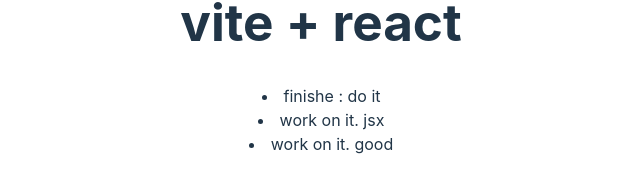
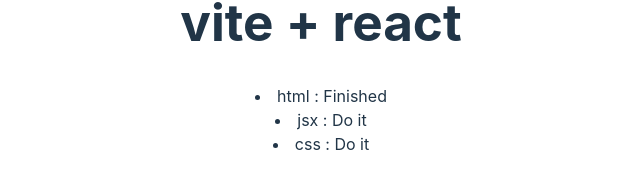
Before and after one commit to Idba1/explore-react-core-concept, a React (Vite) app: page / in a window 1280 px wide. Shown: the part 342-534 px from the top of the page, without its empty margins (319-959 px from the left). Built offline with nearby package versions, Linux system fonts and the light colour scheme.

Commit message:
ternary oprator in conditional rendering

```diff
--- a/src/App.jsx
+++ b/src/App.jsx
@@ -10,9 +10,9 @@
   return (
     <>
       <h1>vite + react</h1>
-      <Todo task='do it' isDone={true}></Todo>
-      <Todo task='jsx' isDone={false}></Todo>
-      <Todo task='good'></Todo>
+      <Todo task='html : ' isDone={true}></Todo>
+      <Todo task='jsx : ' isDone={false}></Todo>
+      <Todo task='css : '></Todo>
       {/* <Student></Student>
       <Student2></Student2>
       <Student3 grad="7" score = "2.83"></Student3>
--- a/src/Todo.jsx
+++ b/src/Todo.jsx
@@ -12,7 +12,7 @@
 // export default function Todo({task, isDone}){
 
 //         if(isDone === true){
-//             return <li>finishe : {task}</li>
+//             return <li>finished : {task}</li>
 //         }
 //         else{
 //             return <li>work on it. {task}</li>
@@ -21,11 +21,21 @@
 // }
 
 
-// COnditional rendering Option:2
+// // COnditional rendering Option:2
+
+// export default function Todo({task, isDone}){
+//         if(isDone === true){
+//             return <li>finishe : {task}</li>
+//         }
+//         return <li>work on it. {task}</li>
+// }
+
+
+// COnditional rendering Option:3
+// ternary operator
 
 export default function Todo({task, isDone}){
-        if(isDone === true){
-            return <li>finishe : {task}</li>
-        }
-        return <li>work on it. {task}</li>
+    return (
+        <li>{task}{isDone? "Finished" : "Do it"}</li>
+    );
 }
```
